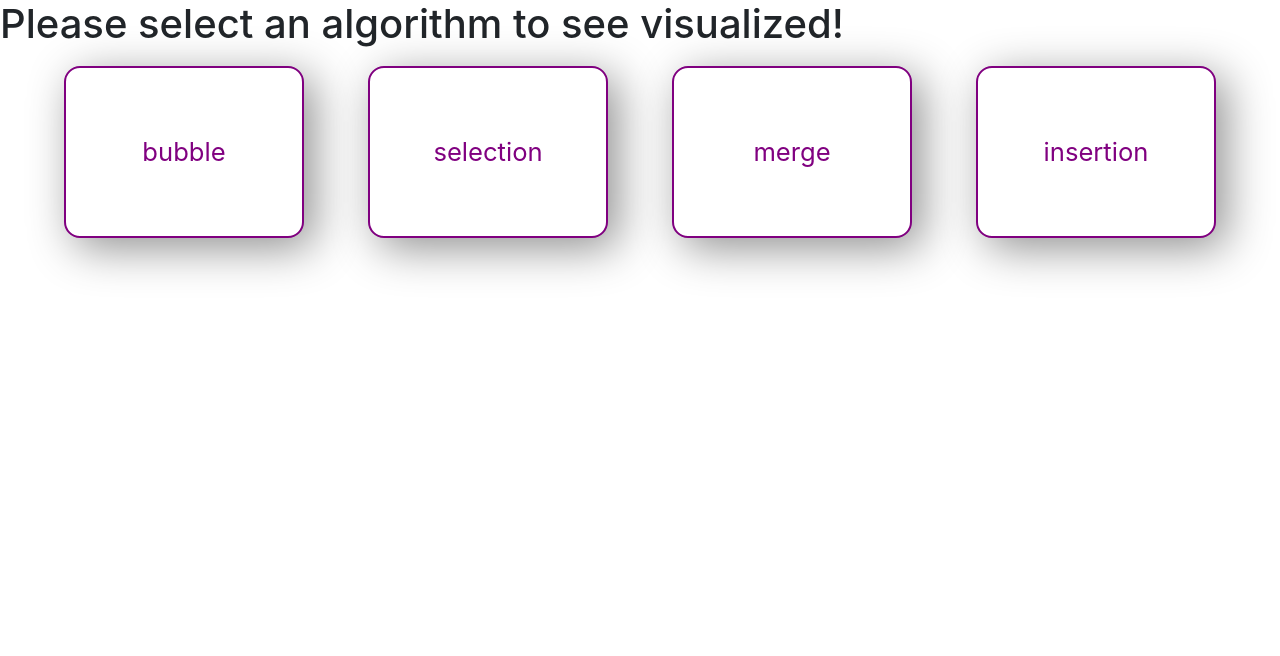
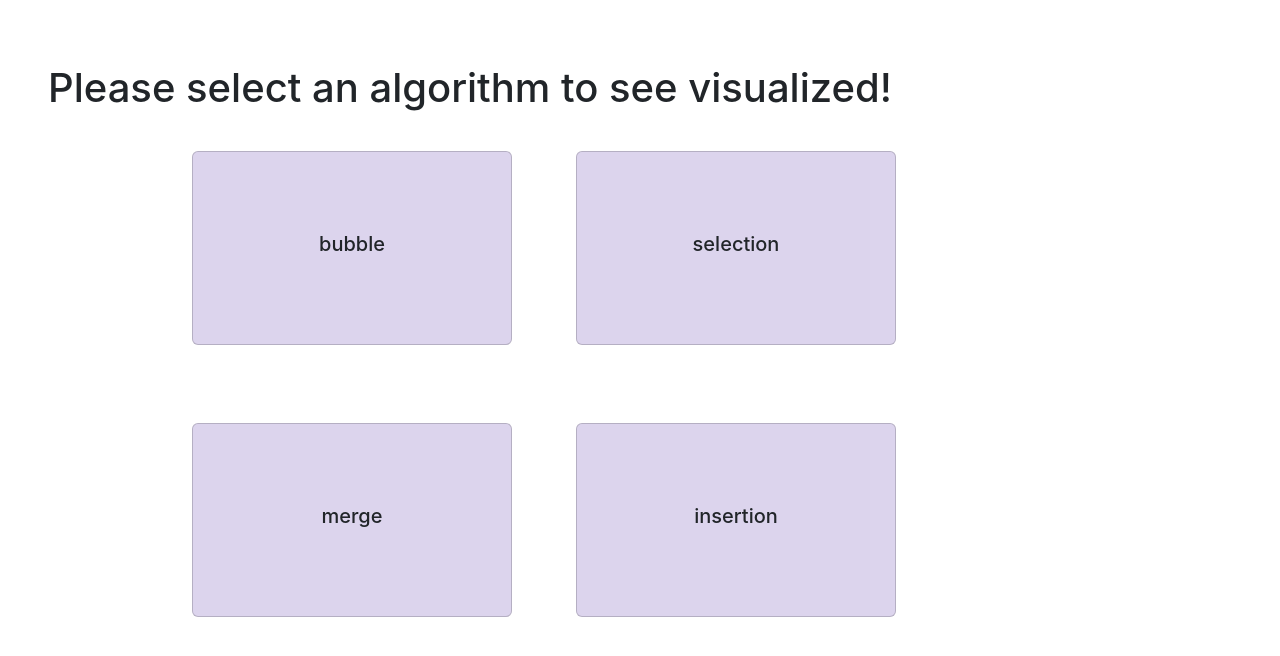
Before and after one commit to claraswan/sorting-algos, a Vue app: page / in a window 1280 px wide. Shown: the top 656 px of the page. Built offline with nearby package versions, Linux system fonts and the light colour scheme.

Commit message:
Begin restyling & implementing bootstrap

```diff
--- a/src/assets/scss/_base.scss
+++ b/src/assets/scss/_base.scss
@@ -15,6 +15,6 @@ body {
         Cantarell, 'Fira Sans', 'Droid Sans', 'Helvetica Neue', sans-serif;
 }
 
-button {
-    all: unset;
+main {
+    padding: 2rem;
 }
--- a/src/assets/scss/_components.scss
+++ b/src/assets/scss/_components.scss
@@ -0,0 +1,16 @@
+.main-h1 {
+    margin: 2rem 1rem;
+}
+
+.algo-box {
+    min-width: 20rem;
+    height: 90%;
+    cursor: pointer;
+    padding: 5rem 0;
+    background-color: rgba(81, 41, 164, .2);
+    transition: all .2s;
+
+    &:hover {
+        background-color: lighten(rgba(81, 41, 164, .2), 20);
+    }
+}
--- a/src/assets/scss/_variables.scss
+++ b/src/assets/scss/_variables.scss
@@ -0,0 +1,2 @@
+$primary-color: #5129a4;
+$primary-color-muted: rgba(81, 41, 164, .2);
--- a/src/assets/scss/main.scss
+++ b/src/assets/scss/main.scss
@@ -1,3 +1,4 @@
+$primary: #5129a4;
 @import 'bootstrap/scss/bootstrap';
 @import 'base';
 @import 'components';
--- a/src/components/algo-selection/AlgoBox.vue
+++ b/src/components/algo-selection/AlgoBox.vue
@@ -5,24 +5,9 @@ const props = defineProps<{
 </script>
 
 <template>
-    <div class="algo-box">{{ props.algo }}</div>
+    <div class="card text-center algo-box">
+        <h5 class="card-title">
+            {{ props.algo }}
+        </h5>
+    </div>
 </template>
-
-<style scoped>
-.algo-box {
-    width: 15rem;
-    height: 90%;
-    border: 2px solid #800080;
-    background-color: #fff;
-    color: #800080;
-    cursor: pointer;
-    display: flex;
-    justify-content: center;
-    align-items: center;
-    font-size: 1.6rem;
-    border-radius: 1rem;
-    box-shadow: 10px 10px 45px 0px rgba(0, 0, 0, 0.44);
-    -webkit-box-shadow: 10px 10px 45px 0px rgba(0, 0, 0, 0.44);
-    -moz-box-shadow: 10px 10px 45px 0px rgba(0, 0, 0, 0.44);
-}
-</style>
--- a/src/components/algo-selection/AlgoSelectionPage.vue
+++ b/src/components/algo-selection/AlgoSelectionPage.vue
@@ -7,23 +7,20 @@ const props = defineProps<{
 </script>
 
 <template>
-    <h1>Please select an algorithm to see visualized!</h1>
+    <h1 class="main-h1">Please select an algorithm to see visualized!</h1>
     <div class="algo-select__wrapper">
-        <AlgoBox
-            v-for="algo in props.algorithms"
-            :key="algo"
-            :algo="algo"
-            @click="$emit('algorithm-select', algo)"
-        />
+        <AlgoBox v-for="algo in props.algorithms" :key="algo" :algo="algo" @click="$emit('algorithm-select', algo)" />
     </div>
 </template>
 
 <style scoped>
 .algo-select__wrapper {
     display: flex;
-    justify-content: space-evenly;
+    justify-content: center;
     align-items: center;
-    width: 100vw;
-    height: 12rem;
+    gap: 4rem;
+    flex-wrap: wrap;
+    width: 80vw;
+    min-height: 60vh;
 }
 </style>
--- a/src/components/algo-visualization/AlgoVisualizationBarChart.vue
+++ b/src/components/algo-visualization/AlgoVisualizationBarChart.vue
@@ -1,5 +1,5 @@
 <script setup lang="ts">
-import { computed } from 'vue';
+import { computed, ref } from 'vue';
 import { Bar } from 'vue-chartjs';
 import {
     Chart as ChartJS,
@@ -8,7 +8,7 @@ import {
     BarElement,
     CategoryScale,
     LinearScale,
-    type CoreChartOptions,
+    type ChartOptions
 } from 'chart.js';
 
 const props = defineProps<{
@@ -22,7 +22,7 @@ const chartData = computed(() => {
         labels: [...props.data.map((i) => i)],
         datasets: [
             {
-                backgroundColor: '#800080',
+                backgroundColor: '#5129a4',
                 data: props.data,
             },
         ],
@@ -35,9 +35,32 @@ const chartOptions = {
         duration: 400,
         easing: 'linear',
     },
-} as CoreChartOptions<'bar'>;
+    scales: {
+        x: {
+            grid: {
+                display: false
+            }
+        },
+        y: {
+            display: false,
+            grid: {
+                display: false
+            }
+        }
+    }
+} as ChartOptions<'bar'>;
 </script>
 
 <template>
-    <Bar id="bar-chart" :options="chartOptions" :data="chartData" />
+    <div class="container">
+        <div class="row">
+            <div class="col-12">
+                <div class="card">
+                    <div class="card-body">
+                        <Bar id="bar-chart" :options="chartOptions" :data="chartData" />
+                    </div>
+                </div>
+            </div>
+        </div>
+    </div>
 </template>
--- a/src/components/algo-visualization/AlgoVisualizationPage.vue
+++ b/src/components/algo-visualization/AlgoVisualizationPage.vue
@@ -8,7 +8,8 @@ import mergeSort from '@/algorithms/mergeSort';
 import insertionSort from '@/algorithms/insertionSort';
 
 const props = defineProps<{
-    algorithm: Algorithm;
+    algorithm: Algorithm,
+    description: string
 }>();
 
 const numbersToSort = ref([] as Array<number>);
@@ -42,15 +43,16 @@ onMounted(() => {
 </script>
 
 <template>
-    <h1>{{ algorithm }} sort</h1>
-    <div class="algo-visual__wrapper">
+    <h1 class="main-h1">{{ algorithm }} sort</h1>
+    <h4 class="text-muted m-4">{{ description }}</h4>
+    <div class="algo-visual__wrapper d-flex flex-column gap-4">
         <div class="algo-visual__actions d-flex gap-4 m-4">
             <label class="algo-visual__actions--length">
                 Change amount of numbers
                 <input class="form-control" type="number" v-model="numbersToSortLength" />
             </label>
-            <button class="btn btn-primary" @click="generateNumbers">Generate new numbers</button>
-            <button class="btn btn-primary" @click="startSort">Start sort</button>
+            <button class="btn btn-outline-primary" @click="generateNumbers">Generate new numbers</button>
+            <button class="btn btn-outline-primary" @click="startSort">Start sort</button>
         </div>
         <AlgoVisualizationBarChart :data="numbersToSort" />
     </div>
@@ -58,10 +60,6 @@ onMounted(() => {
 
 <style scoped lang="scss">
 .algo-visual {
-    &__wrapper {
-        max-height: 70vh;
-        width: 100%;
-    }
 
     &__actions {
         &--length {
--- /dev/null
+++ b/src/services/algoDescriptions.ts
@@ -0,0 +1,23 @@
+import { Algorithm } from './types';
+
+export const algoDescriptions = [
+    {
+        name: Algorithm.bubble,
+        description:
+            'a simple and slower sorting algorithm, bubble sort iteratively compares adjacent elements, placing the smaller element in the correct spot. this allows larger elements to "bubble" to the top.',
+    },
+    {
+        name: Algorithm.insertion,
+        description: '',
+    },
+    {
+        name: Algorithm.merge,
+        description:
+            'merge sort is an efficient sorting algorithm using a "divide and conquer" method. in this example, the "bottom-up" method, or the iterative method is used. the algorithm starts by sorting and merging together all sub-arrays of length 1, then 2, and so on until the array is sorted.',
+    },
+    {
+        name: Algorithm.selection,
+        description:
+            'selection sort iteratively selects the smallest element in the unsorted part of the list, then moving that element to the sorted part of the list.',
+    },
+];
--- a/src/views/MainView.vue
+++ b/src/views/MainView.vue
@@ -3,25 +3,29 @@ import { ref } from 'vue';
 import AlgoSelectionPage from '@/components/algo-selection/AlgoSelectionPage.vue';
 import AlgoVisualizationPage from '@/components/algo-visualization/AlgoVisualizationPage.vue';
 import { Algorithm } from '@/services/types';
+import { algoDescriptions } from '@/services/algoDescriptions'
 
-let noAlgSelected = ref(true);
-let selectedAlgorithm = ref('' as Algorithm);
+const noAlgSelected = ref(true);
+const selectedAlgorithm = ref('' as Algorithm);
+const description = ref('')
 
 const algoSelect = (algorithm: Algorithm) => {
   noAlgSelected.value = false;
   selectedAlgorithm.value = algorithm;
+
+  for (let desc of algoDescriptions) {
+    if (desc.name === algorithm) {
+      description.value = desc.description;
+    }
+  }
 };
 </script>
 
 <template>
   <main>
-        <AlgoSelectionPage
-            v-if="noAlgSelected"
-            :algorithms="Object.values(Algorithm)"
-            @algorithm-select="algoSelect"
-        />
+    <AlgoSelectionPage v-if="noAlgSelected" :algorithms="Object.values(Algorithm)" @algorithm-select="algoSelect" />
 
-        <AlgoVisualizationPage v-else :algorithm="selectedAlgorithm" />
+    <AlgoVisualizationPage v-else :algorithm="selectedAlgorithm" :description="description" />
   </main>
 </template>
 
```
Lines whose indentation alone changed are shown as unchanged.
